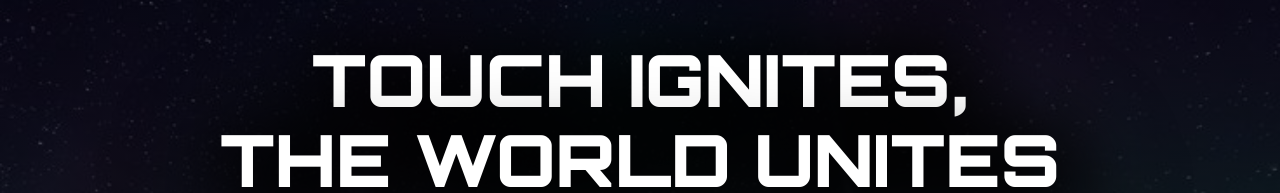
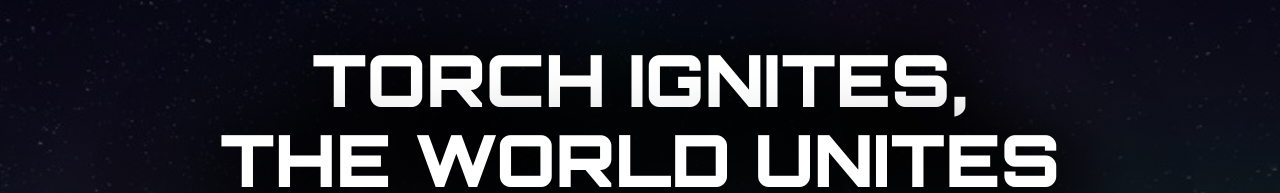
Before and after one commit to Frosonvoid/escapade, a React (Vite) app: page / in a window 1280 px wide. Shown: the part 200-393 px from the top of the page. Built offline with nearby package versions, Linux system fonts and the light colour scheme; no server answers.

Commit message:
fix: header text at the hero section replaced touch with torch

```diff
--- a/src/views/HeroSection.tsx
+++ b/src/views/HeroSection.tsx
@@ -41,7 +41,7 @@ export function HeroSection() {
       <div className="relative max-w-5xl mx-auto text-center space-y-8 z-30 drop-shadow-[0_12px_35px_rgba(0,0,0,0.95)]">
         <h1 className="font-orbitron font-extrabold tracking-tighter uppercase leading-none text-white drop-shadow-[0_12px_35px_rgba(0,0,0,0.95)]">
           <span className="block text-white text-2xl sm:text-4xl md:text-6xl lg:text-7xl font-black tracking-normal mb-2 drop-shadow-[0_12px_35px_rgba(0,0,0,0.95)]">
-            TOUCH IGNITES,
+            TORCH IGNITES,
           </span>
           <span className="block text-white text-2xl sm:text-4xl md:text-6xl lg:text-7xl font-black tracking-normal mb-2 drop-shadow-[0_12px_35px_rgba(0,0,0,0.95)]">
             THE WORLD UNITES
```
